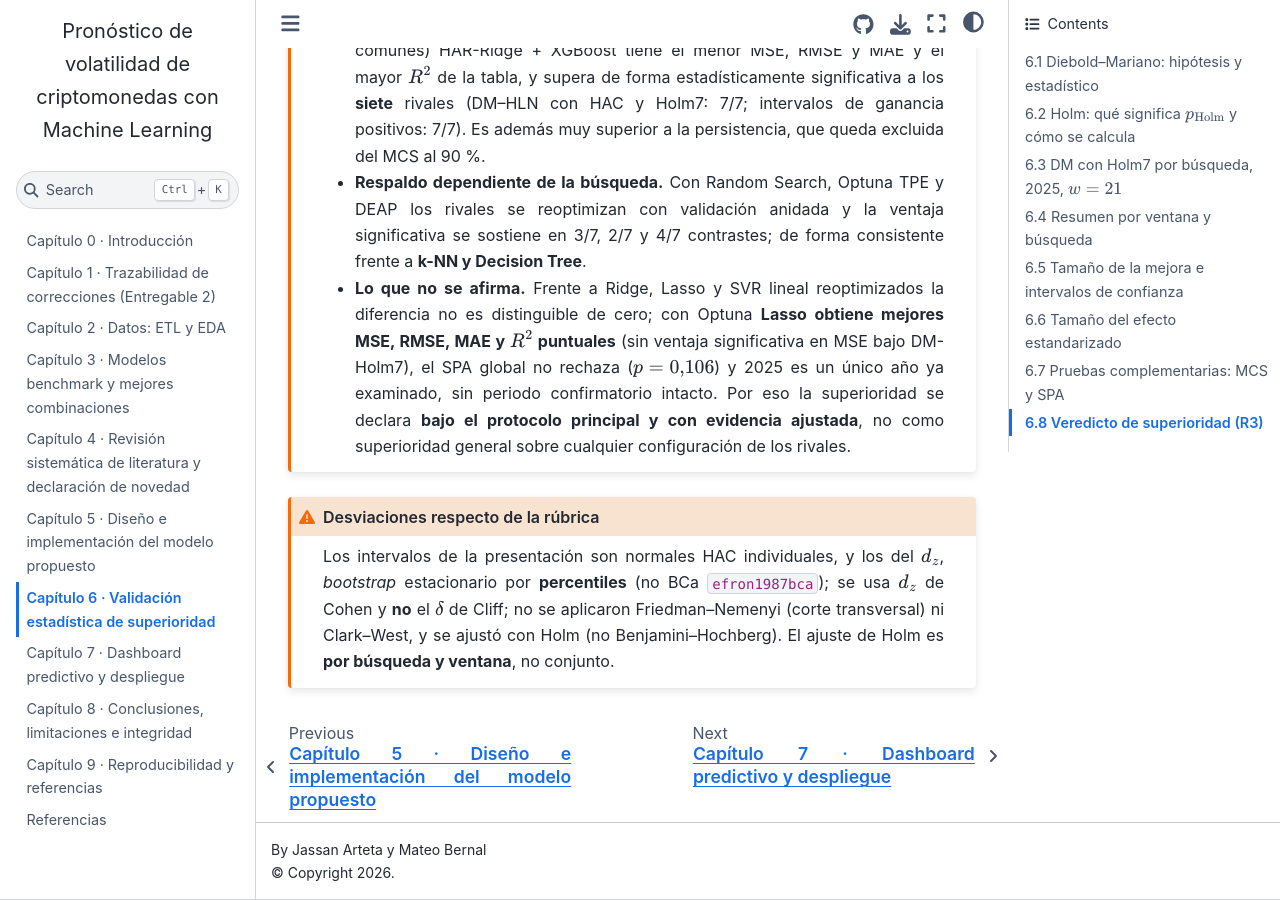
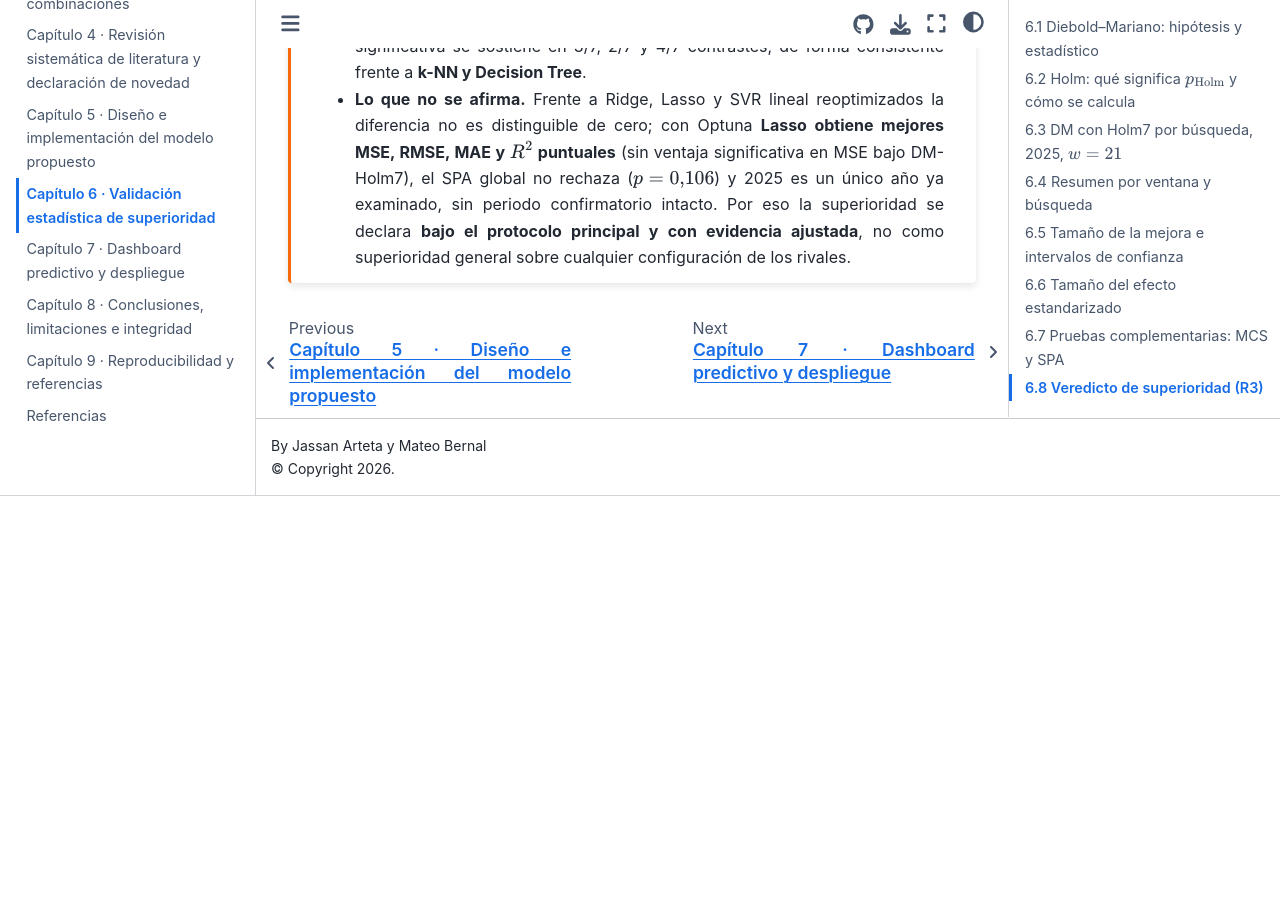
Before and after one commit to Bernal023/MachineLearning_202630, a Jupyter Book: the page built from book/cap06_validacion_estadistica.md, in a window 1280 px wide and 900 px high, scrolled down 4117 px. Built offline with Jupyter Book 1.0.4 settings and Sphinx 7.4.7 and the Sphinx Book theme 1.1.4, drawn with Linux system fonts in a browser that asks for light colours; cross-references to code outside the pages are shown as plain code; after the commit the page ends 4613 px from its top, so only the background shows below that; some of the changed text lies outside the part shown.

Commit message:
Update cap06_validacion_estadistica.md

````diff
--- a/book/cap06_validacion_estadistica.md
+++ b/book/cap06_validacion_estadistica.md
@@ -2,12 +2,6 @@
 
 Este capítulo responde si la ventaja de HAR-Ridge + XGBoost sobre sus rivales es estadísticamente sólida. **Resultado principal:** bajo el protocolo principal (Grid original, 2025, $w=21$) el modelo es **superior** a los siete rivales: 7/7 contrastes DM–Holm7 favorables y 7/7 intervalos de ganancia positivos; cuando los rivales se reoptimizan, el respaldo se mantiene frente a algunos rivales y no frente a otros (§6.8). Sigue el orden de la presentación: contraste de Diebold–Mariano,
 ajuste de Holm, resultados por búsqueda, resumen por ventana, tamaño de la mejora con intervalos y conclusión; se añaden el tamaño del efecto estandarizado y las pruebas MCS y SPA.
-
-```{admonition} Año de evaluación
-:class: note
-Todas las conclusiones usan **solo 2025** (358 orígenes diarios, del 1 de enero al 24 de diciembre). El periodo de 2026 existente en el repositorio no se usa. Como 2025 ya había sido examinado
-durante el desarrollo, la comparación es **retrospectiva** y exploratoria: no hay un periodo confirmatorio intacto.
-```
 
 ```{code-cell} ipython3
 :tags: [remove-cell]
@@ -369,9 +363,3 @@
 - **Lo que no se afirma.** Frente a Ridge, Lasso y SVR lineal reoptimizados la diferencia no es distinguible de cero; con Optuna **Lasso obtiene mejores MSE, RMSE, MAE y $R^2$ puntuales** (sin ventaja significativa en MSE bajo DM-Holm7), el SPA global no rechaza
   ($p=0{,}106$) y 2025 es un único año ya examinado, sin periodo confirmatorio intacto. Por eso la superioridad se declara **bajo el protocolo principal y con evidencia ajustada**, no como superioridad general sobre cualquier configuración de los rivales.
 ```
-
-```{admonition} Desviaciones respecto de la rúbrica
-:class: warning
-Los intervalos de la presentación son normales HAC individuales, y los del $d_z$, *bootstrap* estacionario por **percentiles** (no BCa {cite}`efron1987bca`); se usa $d_z$ de Cohen y **no** el $\delta$ de Cliff; no se aplicaron Friedman–Nemenyi
-(corte transversal) ni Clark–West, y se ajustó con Holm (no Benjamini–Hochberg). El ajuste de Holm es **por búsqueda y ventana**, no conjunto.
-```
````
